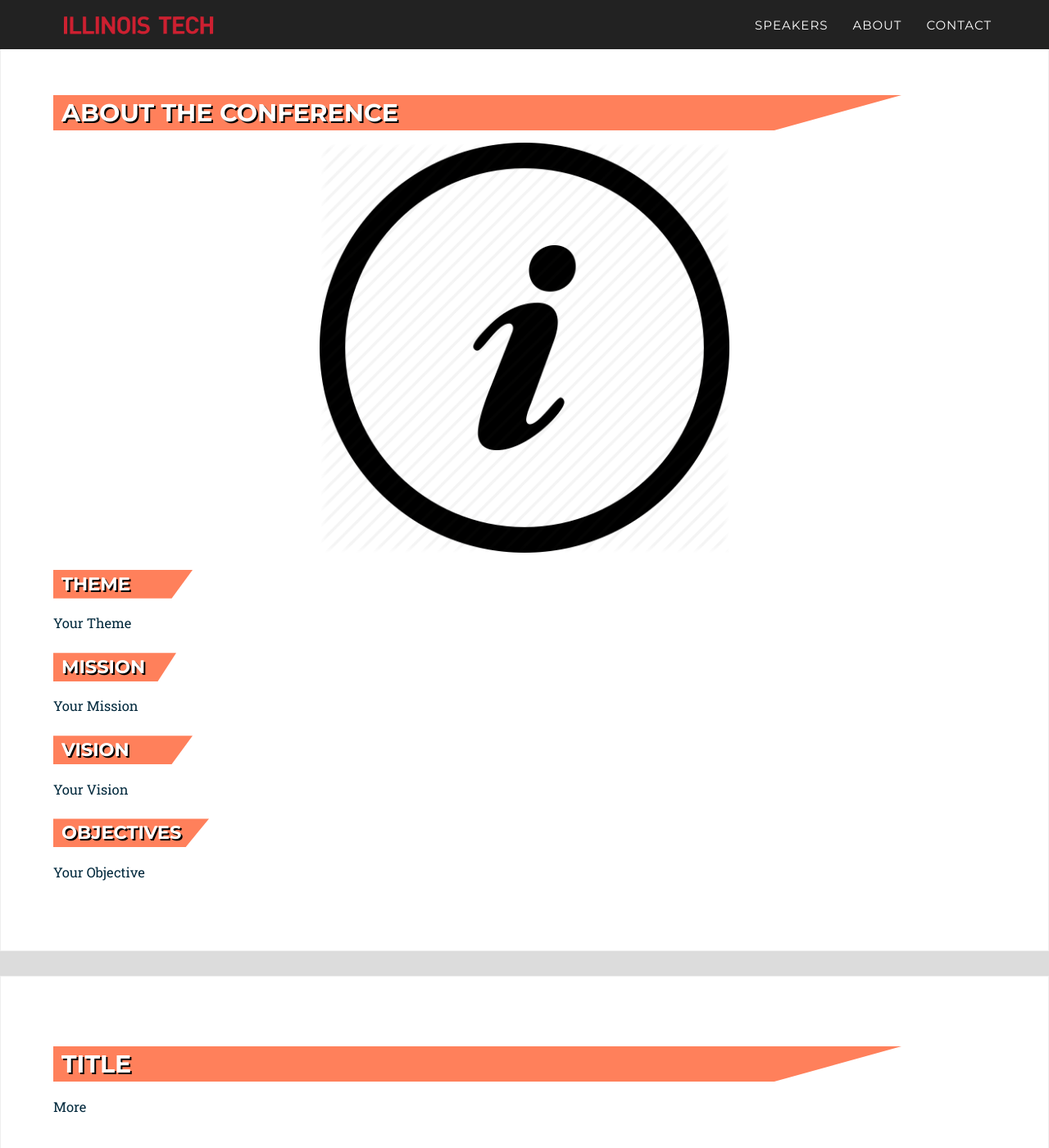
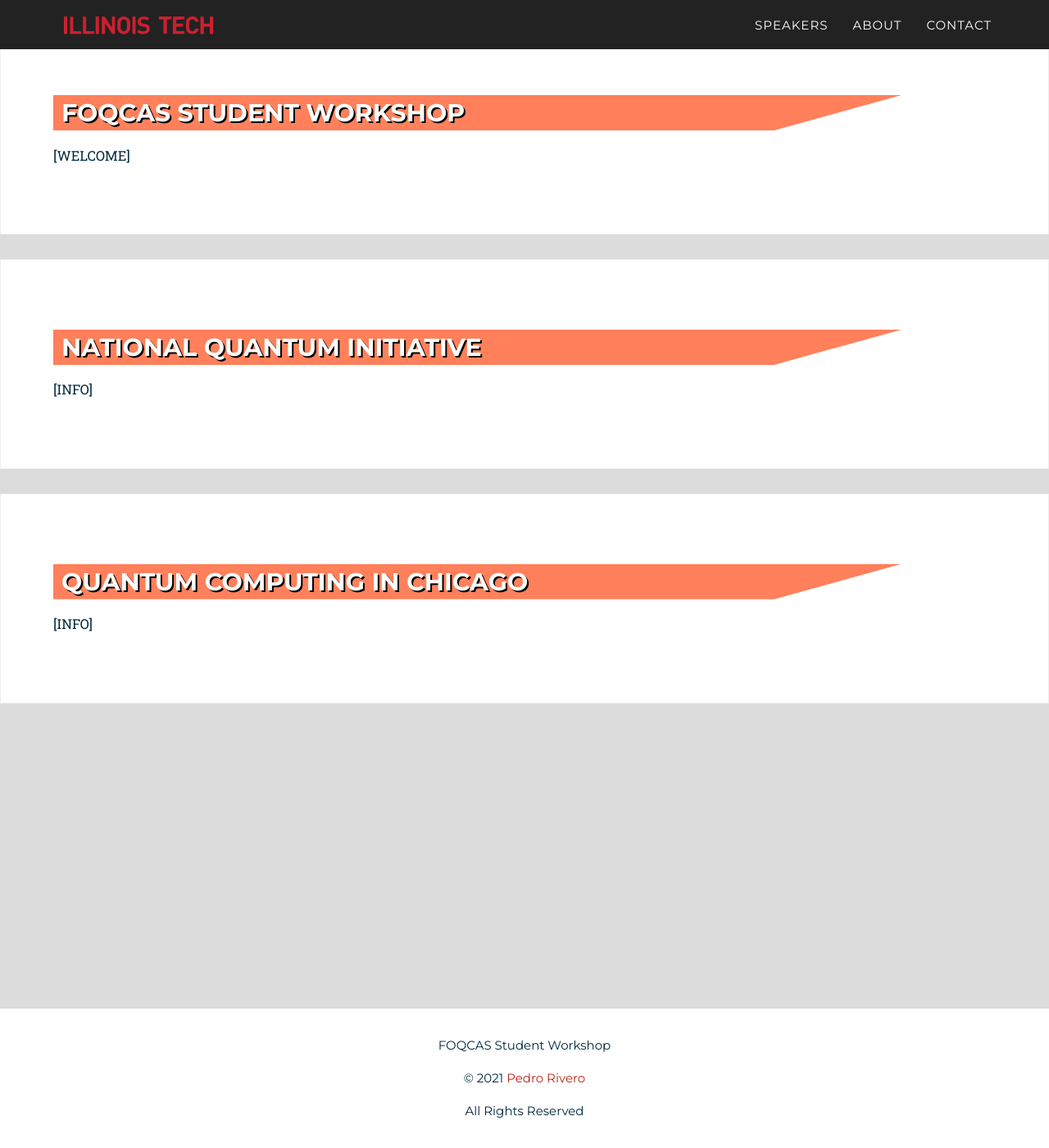
Before and after one commit to pedrorrivero/iit-qc-workshop, a Jekyll site: the page built from _pages/about.html, in a window 1280 px wide and 1400 px high. Shown: the whole window at 82% size. Built offline with Jekyll 4.4.1, drawn with Linux system fonts in a browser that asks for light colours; some web fonts are replaced.

Commit message:
Restructured about page

```diff
--- a/_pages/about.html
+++ b/_pages/about.html
@@ -1,6 +1,6 @@
 ---
 layout: default
-title: About the Conference
+title: About
 ---
     <!--background color-->
     <script type="text/javascript">
@@ -8,37 +8,32 @@
     </script>
 
     <section id="conference" class="black-frame about about-container about-container-top">
-      <h1>{{ page.title }}</h1>
+      <h1>{{ site.title }}</h1>
 
-      <div class="icon-about">
-        <img src="{{ "/img/icons/about.jpeg" | relative_url }}" alt="icon-about">
-      </div>
+      <p>[WELCOME]</p>
 
-      <h2 class="second">Theme</h2>
+      <!-- <h2 class="first">Welcome</h2>
 
-      <p>Your Theme</p>
+      <p>[WELCOME]</p>
+
+      <h2 class="second">Vision</h2>
+
+      <p>[VISION]</p>
 
       <h2 class="third">Mission</h2>
 
-      <p>Your Mission</p>
+      <p>[MISSION]</p> -->
 
-      <h2 class="second">Vision</h2>
-
-      <p>Your Vision</p>
-
-      <h2 class="first">Objectives</h2>
-
-      <p>Your Objective</p>
     </section>
 
-    <section id="fourth" class="black-frame about about-container">
-      <h1>Title</h1>
+    <section id="national" class="black-frame about about-container">
+      <h1>National Quantum initiative</h1>
 
-      <p>More</p>
+      <p>[INFO]</p>
     </section>
 
-    <section id="fifth" class="black-frame about about-container about-container-bottom">
-      <h1>About</h1>
+    <section id="local" class="black-frame about about-container about-container-bottom">
+      <h1>Quantum Computing in Chicago</h1>
 
-      <p>Info</p>
+      <p>[INFO]</p>
     </section>
```
